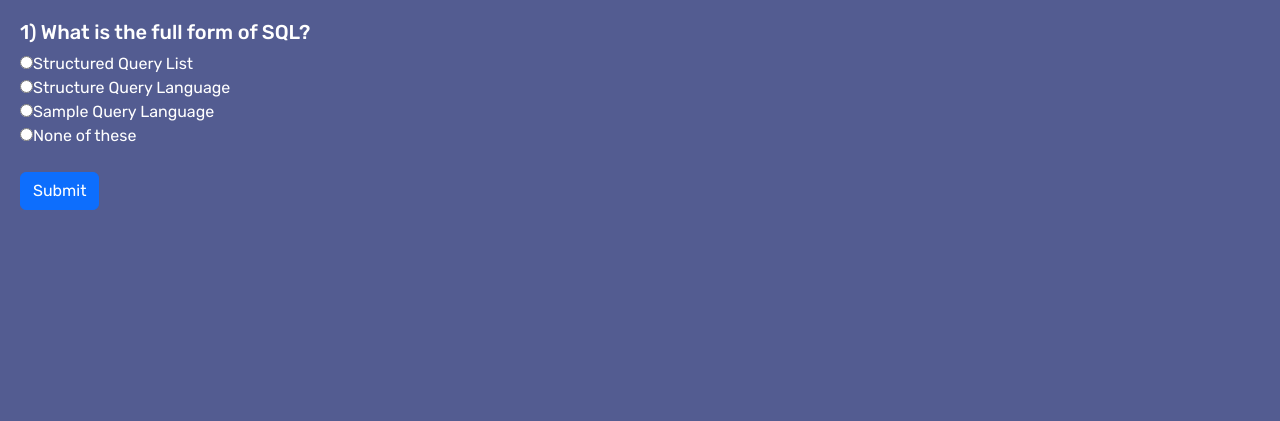
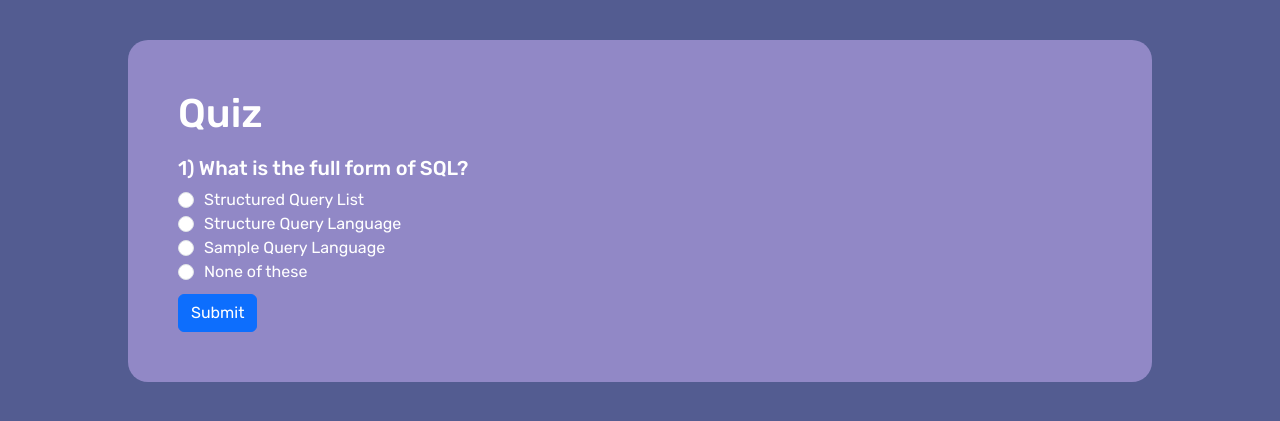
Before and after one commit to Bonbonbonsai/WebProgramming, a PHP site: page / in a window 1280 px wide. Shown: the top 421 px of the page. Run offline with PHP 8.4, Linux system fonts and the light colour scheme; data comes from the database, SQL or seed files in the repository.

Commit message:
10-2 finish

```diff
--- a/lab10/2/index.php
+++ b/lab10/2/index.php
@@ -11,19 +11,41 @@
 
         * {
             font-family: "Rubik", sans-serif;
-            background-color: #535C91;
             color: white;
         }
 
         body {
-            margin: 20px;
+            background-color: #535C91;
+
+        }
+
+        .container {
+            display: grid;
+            place-self: center;
+            margin-top: 40px;
+            padding: 50px;
+            width: 80%;
+            height: auto;
+            border-radius: 20px;
+            background-color: #9188C6;
+        }
+        .container > form, .btn-primary {
+            margin-top: 10px;
+        }
+
+        label {
+            margin-left: 10px
         }
     </style>
 </head>
 
 <body>
+    <div class="container">
+        <h1>Quiz</h1>
         <form action="" method="post">
             <?php
+            session_start();
+
             class MyDB extends SQLite3
             {
                 function __construct()
@@ -32,51 +54,64 @@
                 }
             }
 
+            if (!isset($_SESSION['selected_options'])) {
+                $_SESSION['selected_options'] = array();
+            }
+
             if (isset($_POST['submit'])) {
                 $count = isset($_POST['count']) ? $_POST['count'] : 1;
-            $selected_option = isset($_POST[$row['QID']]) ? $_POST[$row['QID']] : '';
 
-            // Connect to database
                 $db = new MyDB();
 
-            if ($selected_option == $row['Correct']) {
-                $score++;
+                foreach ($_POST as $key => $value) {
+                    if ($key != 'count' && $key != 'submit') {
+                        $_SESSION['selected_options'][$key] = $value;
+                    }
                 }
 
                 $count++;
 
-            // Retrieve question from database
                 $sql = "SELECT *
                         FROM questions
                         WHERE QID = $count";
                 $result = $db->query($sql);
                 $row = $result->fetchArray(SQLITE3_ASSOC);
 
-            // Display next question or show score if all questions are done
                 if ($count <= 10) {
                     echo "<h5>" . $row['QID'] . ") " . $row['Stem'] . "</h5>";
+                    echo "<input class='form-check-input' type='radio' name='" . $row['QID'] . "' id='" .  $row['QID'] . "-" . $row['Alt_A'] . "' value='A'>";
+                    echo "<label class='form-check-label' for='" . $row['QID'] . "-" . $row['Alt_A'] . "'> " . $row['Alt_A'] . "</label>" . "<br>";
+                    echo "<input class='form-check-input' type='radio' name='" . $row['QID'] . "' id='" .  $row['QID'] . "-" . $row['Alt_B'] . "' value='B'>";
+                    echo "<label class='form-check-label' for='" . $row['QID'] . "-" . $row['Alt_B'] . "'> " . $row['Alt_B'] . "</label>" . "<br>";
+                    echo "<input class='form-check-input' type='radio' name='" . $row['QID'] . "' id='" .  $row['QID'] . "-" . $row['Alt_C'] . "' value='C'>";
+                    echo "<label class='form-check-label' for='" . $row['QID'] . "-" . $row['Alt_C'] . "'> " . $row['Alt_C'] . "</label>" . "<br>";
+                    echo "<input class='form-check-input' type='radio' name='" . $row['QID'] . "' id='" .  $row['QID'] . "-" . $row['Alt_D'] . "' value='D'>";
+                    echo "<label class='form-check-label' for='" . $row['QID'] . "-" . $row['Alt_D'] . "'> " . $row['Alt_D'] . "</label>" . "<br>";
+                    echo "<input type='submit' class='btn btn-primary' name='submit' value='Submit'>";
                     echo "<input type='hidden' name='count' value='$count'>";
-                echo "<input type='radio' name='" . $row['QID'] . "' id='" .  $row['QID'] . "-" . $row['Alt_A'] . "' value='A'>";
-                echo "<label for='" . $row['QID'] . "-" . $row['Alt_A'] . "'> " . $row['Alt_A'] . "</label>" . "<br>";
-                echo "<input type='radio' name='" . $row['QID'] . "' id='" .  $row['QID'] . "-" . $row['Alt_B'] . "' value='B'>";
-                echo "<label for='" . $row['QID'] . "-" . $row['Alt_B'] . "'> " . $row['Alt_B'] . "</label>" . "<br>";
-                echo "<input type='radio' name='" . $row['QID'] . "' id='" .  $row['QID'] . "-" . $row['Alt_C'] . "' value='C'>";
-                echo "<label for='" . $row['QID'] . "-" . $row['Alt_C'] . "'> " . $row['Alt_C'] . "</label>" . "<br>";
-                echo "<input type='radio' name='" . $row['QID'] . "' id='" .  $row['QID'] . "-" . $row['Alt_D'] . "' value='D'>";
-                echo "<label for='" . $row['QID'] . "-" . $row['Alt_D'] . "'> " . $row['Alt_D'] . "</label>" . "<br>";
-                echo "<br><input type='submit' class='btn btn-primary' name='submit' value='Submit'>";
                 } else {
-                echo "<h2>Your Score: $score</h2>";
-                $count = 1;
                     $score = 0;
+                    foreach ($_SESSION['selected_options'] as $question => $selected_option) {
+                        $sql = "SELECT Correct
+                                FROM questions
+                                WHERE QID = $question";
+                        $result = $db->query($sql);
+                        $row = $result->fetchArray(SQLITE3_ASSOC);
+                        $correct_option = $row['Correct'];
+                        if ($selected_option == $correct_option) {
+                            $score++;
+                        }
+                    }
+
+                    echo "<h2>Your Score: $score / 10</h2>";
+
+                    session_destroy();
                 }
 
                 $db->close();
             } else {
-            // Display the first question
+                $db = new MyDB();
                 $count = 1;
-            $score = 0;
-            $db = new MyDB();
 
                 $sql = "SELECT *
                         FROM questions
@@ -85,20 +120,20 @@
                 $row = $result->fetchArray(SQLITE3_ASSOC);
 
                 echo "<h5>" . $row['QID'] . ") " . $row['Stem'] . "</h5>";
+                echo "<input class='form-check-input' type='radio' name='" . $row['QID'] . "' id='" .  $row['QID'] . "-" . $row['Alt_A'] . "' value='A'>";
+                echo "<label class='form-check-label' for='" . $row['QID'] . "-" . $row['Alt_A'] . "'> " . $row['Alt_A'] . "</label>" . "<br>";
+                echo "<input class='form-check-input' type='radio' name='" . $row['QID'] . "' id='" .  $row['QID'] . "-" . $row['Alt_B'] . "' value='B'>";
+                echo "<label class='form-check-label' for='" . $row['QID'] . "-" . $row['Alt_B'] . "'> " . $row['Alt_B'] . "</label>" . "<br>";
+                echo "<input class='form-check-input' type='radio' name='" . $row['QID'] . "' id='" .  $row['QID'] . "-" . $row['Alt_C'] . "' value='C'>";
+                echo "<label class='form-check-label' for='" . $row['QID'] . "-" . $row['Alt_C'] . "'> " . $row['Alt_C'] . "</label>" . "<br>";
+                echo "<input class='form-check-input' type='radio' name='" . $row['QID'] . "' id='" .  $row['QID'] . "-" . $row['Alt_D'] . "' value='D'>";
+                echo "<label class='form-check-label' for='" . $row['QID'] . "-" . $row['Alt_D'] . "'> " . $row['Alt_D'] . "</label>" . "<br>";
+                echo "<input type='submit' class='btn btn-primary' name='submit' value='Submit'>";
                 echo "<input type='hidden' name='count' value='$count'>";
-            echo "<input type='radio' name='" . $row['QID'] . "' id='" .  $row['QID'] . "-" . $row['Alt_A'] . "' value='A'>";
-            echo "<label for='" . $row['QID'] . "-" . $row['Alt_A'] . "'> " . $row['Alt_A'] . "</label>" . "<br>";
-            echo "<input type='radio' name='" . $row['QID'] . "' id='" .  $row['QID'] . "-" . $row['Alt_B'] . "' value='B'>";
-            echo "<label for='" . $row['QID'] . "-" . $row['Alt_B'] . "'> " . $row['Alt_B'] . "</label>" . "<br>";
-            echo "<input type='radio' name='" . $row['QID'] . "' id='" .  $row['QID'] . "-" . $row['Alt_C'] . "' value='C'>";
-            echo "<label for='" . $row['QID'] . "-" . $row['Alt_C'] . "'> " . $row['Alt_C'] . "</label>" . "<br>";
-            echo "<input type='radio' name='" . $row['QID'] . "' id='" .  $row['QID'] . "-" . $row['Alt_D'] . "' value='D'>";
-            echo "<label for='" . $row['QID'] . "-" . $row['Alt_D'] . "'> " . $row['Alt_D'] . "</label>" . "<br>";
-            echo "<br><input type='submit' class='btn btn-primary' name='submit' value='Submit'>";
             }
-
             ?>
         </form>
+    </div>
 </body>
 
 </html>
```
Lines whose indentation alone changed are shown as unchanged.
